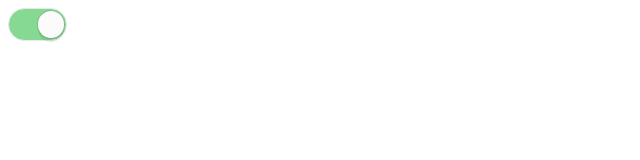
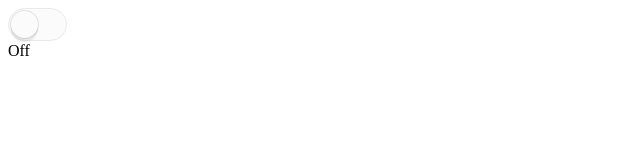
Before and after one commit to TisSTP/angular7-toggle-example, an Angular app: page / in a window 1280 px wide. Shown: the top 160 px of the page, without its empty margins (0-640 px from the left). Built offline with nearby package versions, Linux system fonts and the light colour scheme.

Commit message:
step 2: Write Compound Components

```diff
--- a/src/app/app.component.html
+++ b/src/app/app.component.html
@@ -1 +1,5 @@
-<toggle [on]="true" (toggled)="showMessage($event)"></toggle>
+<toggle (toggle)="onToggle($event)">
+  <toggle-button></toggle-button>
+  <toggle-on>On</toggle-on>
+  <toggle-off>Off</toggle-off>
+</toggle>
--- a/src/app/app.component.ts
+++ b/src/app/app.component.ts
@@ -2,11 +2,10 @@ import { Component } from '@angular/core';
 
 @Component({
   selector: 'app-root',
-  templateUrl: './app.component.html',
-  styleUrls: ['./app.component.css']
+  templateUrl: './app.component.html'
 })
 export class AppComponent {
-  showMessage(value) {
-    console.log(value);
+  onToggle(on) {
+    console.log('toggle', on);
   }
 }
--- /dev/null
+++ b/src/app/toggle/toggle-button.component.ts
@@ -0,0 +1,15 @@
+import { Component, EventEmitter, Input, Output } from '@angular/core';
+
+@Component({
+  selector: 'toggle-button',
+  template: '<switch [on]="on" (click)="onClick()"></switch>'
+})
+export class ToggleButtonComponent {
+  @Input() on: boolean;
+  @Output() toggle: EventEmitter<boolean> = new EventEmitter();
+
+  onClick() {
+    this.on = !this.on;
+    this.toggle.emit(this.on);
+  }
+}
--- /dev/null
+++ b/src/app/toggle/toggle-off.component.ts
@@ -0,0 +1,9 @@
+import { Component, Input } from '@angular/core';
+
+@Component({
+  selector: 'toggle-off',
+  template: '<ng-content *ngIf="!on"></ng-content>'
+})
+export class ToggleOffComponent {
+  @Input() on: boolean;
+}
--- /dev/null
+++ b/src/app/toggle/toggle-on.component.ts
@@ -0,0 +1,9 @@
+import { Component, Input } from '@angular/core';
+
+@Component({
+  selector: 'toggle-on',
+  template: '<ng-content *ngIf="on"></ng-content>'
+})
+export class ToggleOnComponent {
+  @Input() on: boolean;
+}
--- a/src/app/toggle/toggle.component.html
+++ /dev/null
@@ -1 +0,0 @@
-<switch [on]="on" (click)="onClick()"></switch>
--- a/src/app/toggle/toggle.component.ts
+++ b/src/app/toggle/toggle.component.ts
@@ -1,15 +1,38 @@
-import { Component, EventEmitter, Input, Output } from '@angular/core';
+import { AfterContentInit, Component, ContentChild, EventEmitter, Input, OnChanges, Output, SimpleChanges } from '@angular/core';
+import { ToggleButtonComponent } from './toggle-button.component';
+import { ToggleOffComponent } from './toggle-off.component';
+import { ToggleOnComponent } from './toggle-on.component';
 
 @Component({
   selector: 'toggle',
-  templateUrl: './toggle.component.html'
+  template: `<ng-content></ng-content>`
 })
-export class ToggleComponent {
+export class ToggleComponent implements AfterContentInit, OnChanges {
   @Input() on: boolean;
-  @Output() toggled: EventEmitter<boolean> = new EventEmitter();
+  @Output() toggle: EventEmitter<boolean> = new EventEmitter();
 
-  onClick() {
-    this.on = !this.on;
-    this.toggled.emit(this.on);
+  @ContentChild(ToggleOnComponent) toggleOn: ToggleOnComponent;
+  @ContentChild(ToggleOffComponent) toggleOff: ToggleOffComponent;
+  @ContentChild(ToggleButtonComponent) toggleButton: ToggleButtonComponent;
+
+  ngAfterContentInit() {
+    this.toggleButton.toggle.subscribe(on => {
+      this.on = on;
+      this.toggle.emit(on);
+      this.update();
+    });
+  }
+
+  ngOnChanges(changes: SimpleChanges) {
+    const { on } = changes;
+    if (on) {
+      this.update();
+    }
+  }
+
+  update() {
+    this.toggleOn.on = this.on;
+    this.toggleOff.on = this.on;
+    this.toggleButton.on = this.on;
   }
 }
```
Also changed, not shown: src/app/app.module.ts (+8 -7 lines), src/app/toggle/toggle.module.ts (added, +29 -0 lines), src/app/app.component.css (deleted), 2 other files (tests, documents, lock files or other folders).
